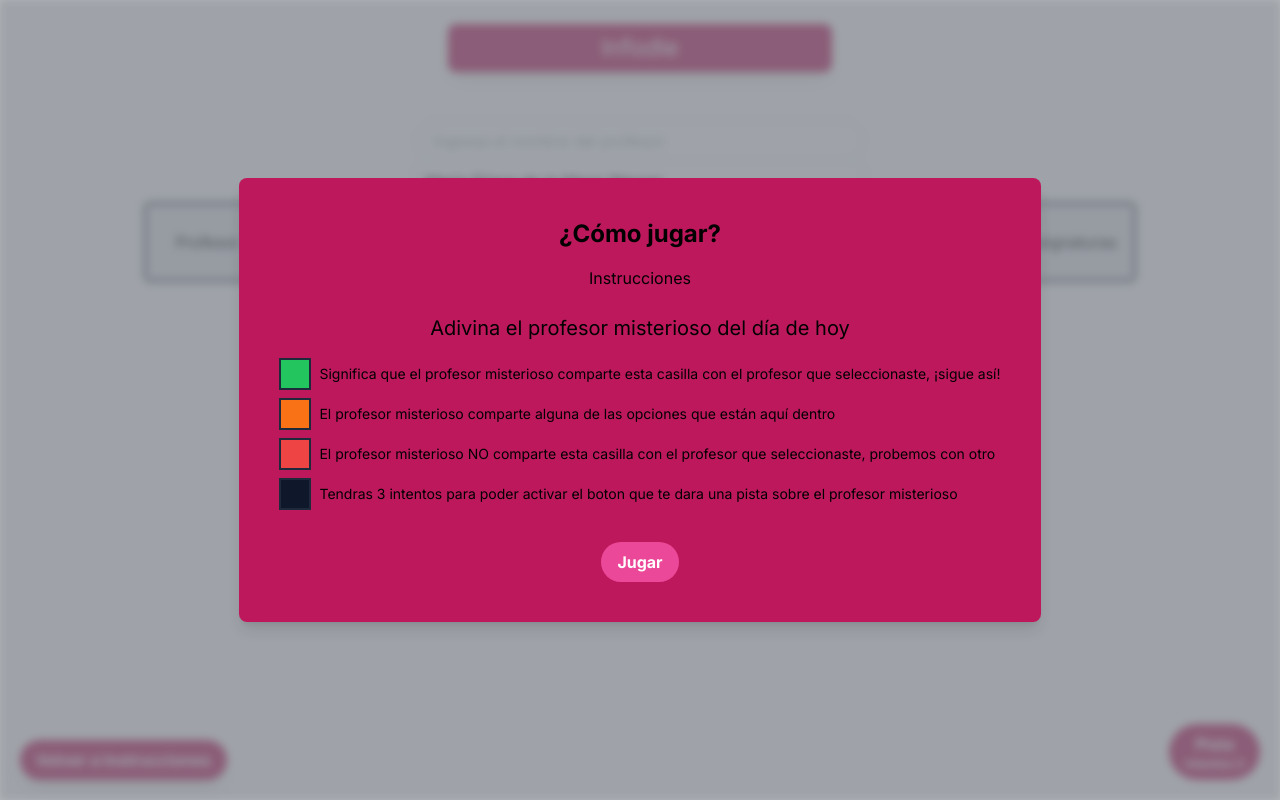
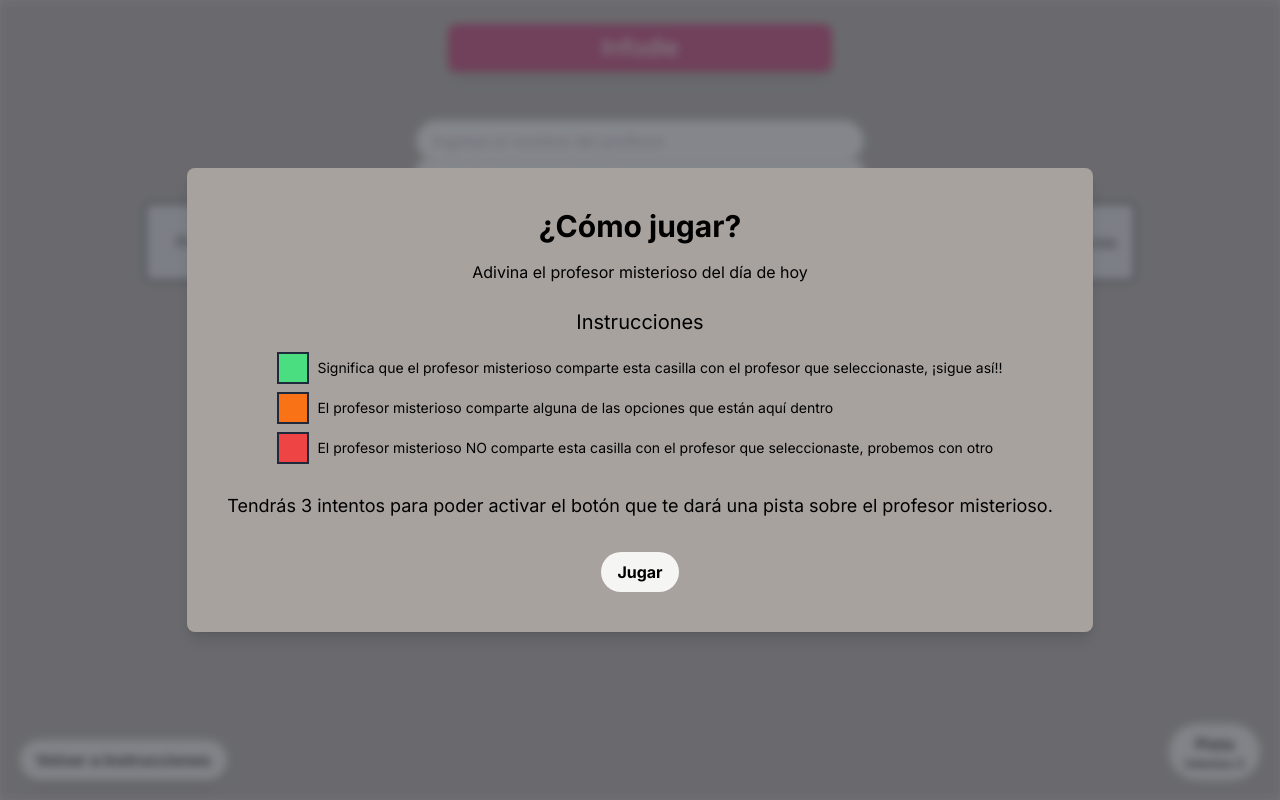
Before and after one commit to CristobalEsp01/Grupo1-INFO104, a Next.js app in the folder infodle/: page / in a window 1280 px wide. Built offline with nearby package versions, Linux system fonts and the light colour scheme; what tailwindcss-animated would draw is missing.

Commit message:
Algunos cambios esteticos

```diff
--- a/infodle/src/app/layout.js
+++ b/infodle/src/app/layout.js
@@ -11,7 +11,7 @@ export const metadata = {
 export default function RootLayout({ children }) {
   return (
     <html lang="es">
-      <body className={inter.className}>{children}</body>
+      <body className={`${inter.className} bg-stone-400` }>{children}</body>
     </html>
   );
 }
--- a/infodle/src/components/botonVolver.js
+++ b/infodle/src/components/botonVolver.js
@@ -2,7 +2,7 @@ import React from 'react';
 
 const BotonVolver = ({ handleClick, text }) => (
   <button
-    className="fixed bottom-5 left-5 bg-pink-700 hover:bg-pink-600 text-white font-bold py-2 px-4 rounded-full transition duration-300 shadow-lg z-10"
+    className="fixed bottom-5 left-5 bg-stone-100 hover:bg-stone-600 text-black font-bold py-2 px-4 rounded-full transition duration-300 shadow-lg z-10"
     onClick={handleClick}
   >
     {text}
--- a/infodle/src/components/cuadroPistas.js
+++ b/infodle/src/components/cuadroPistas.js
@@ -9,8 +9,8 @@ const CuadroPistas = ({intentos}) => {
     return (
     <div className = "w-full flex justify-end">
         <button onClick={openPista}
-                className={`fixed bottom-5 right-5 text-white transition duration-300 font-bold py-2 px-4 rounded-full z-10 ${
-                    intentos !== 0 ? 'bg-pink-700 ' : 'bg-pink-700 hover:bg-pink-600'
+                className={`fixed bottom-5 right-5 text-black transition duration-300 font-bold py-2 px-4 rounded-full z-10 ${
+                    intentos !== 0 ? 'bg-stone-100 ' : 'bg-stone-100 hover:bg-stone-600'
                 }`}
                 disabled={intentos !== 0}
             >
@@ -20,12 +20,12 @@ const CuadroPistas = ({intentos}) => {
         </button>
         {showPista && (
                 <div className="fixed inset-0 flex items-center justify-center  z-50">
-                    <div className="bg-pink-700 rounded-lg shadow-lg p-8 w-64 max-w-md fixed bottom-5 right-5">
+                    <div className="bg-stone-500 rounded-lg shadow-lg p-8 w-64 max-w-md fixed bottom-5 right-5">
                         <h2 className="text-center text-2xl font-bold mb-4">Pistas</h2>
                         <div className = "text-center">🍙🍱🍘🍜🍣⛩️🏯🎌</div>
                         <button
                             onClick={closePista}
-                            className="mt-4 bg-pink-500 hover:bg-pink-600 text-white font-bold py-2 px-4 rounded-full"
+                            className="mt-4 text-black bg-stone-100 hover:bg-stone-600  font-bold py-2 px-4 rounded-full"
                         >
                             Cerrar
                         </button>
--- a/infodle/src/components/modalInstrucciones.js
+++ b/infodle/src/components/modalInstrucciones.js
@@ -3,15 +3,15 @@ import React from 'react';
 const ModalInstrucciones = ({ showModal, handleCloseModal }) => (
   showModal ? (
     <div className="fixed inset-0 flex justify-center items-center bg-gray-900 bg-opacity-25 backdrop-blur-sm">
-      <div className="bg-pink-700 p-10 rounded-lg max-w-auto mx-auto text-center shadow-lg">
-        <h1 className="text-2xl font-bold mb-4">¿Cómo jugar?</h1>
-        <h2 className="text-l mb-6">Instrucciones</h2>
-        <h3 className="text-xl mb-4">Adivina el profesor misterioso del día de hoy</h3>
+      <div className="bg-stone-400 p-10 rounded-lg max-w-auto mx-auto text-center shadow-lg">
+        <h1 className="text-3xl font-bold  mb-4">¿Cómo jugar?</h1>
+        <h2 className="text-l mb-6">Adivina el profesor misterioso del día de hoy</h2>
+        <h3 className="text-xl mb-4">Instrucciones</h3>
         <div className="flex flex-col items-center mb-6 text-sm">
           <ul>
             <div className="flex items-center mb-2">
-              <div className="w-8 h-8 bg-green-500 mr-2 border-2 border-slate-800 border-solid"></div>
-              Significa que el profesor misterioso comparte esta casilla con el profesor que seleccionaste, ¡sigue así!
+              <div className="w-8 h-8 bg-green-400 mr-2 border-2 border-slate-800 border-solid"></div>
+              Significa que el profesor misterioso comparte esta casilla con el profesor que seleccionaste, ¡sigue así!!
             </div>
             <div className="flex items-center mb-2">
               <div className="w-8 h-8 bg-orange-500 mr-2 border-2 border-slate-800 border-solid"></div>
@@ -21,14 +21,13 @@ const ModalInstrucciones = ({ showModal, handleCloseModal }) => (
               <div className="w-8 h-8 bg-red-500 mr-2 border-2 border-slate-800 border-solid"></div>
               El profesor misterioso NO comparte esta casilla con el profesor que seleccionaste, probemos con otro
             </div>
-            <div className="flex items-center mb-2">
-              <div className="w-8 h-8 bg-slate-900 mr-2 border-2 border-slate-800 border-solid"></div>
-              Tendras 3 intentos para poder activar el boton que te dara una pista sobre el profesor misterioso
-            </div>
           </ul>
+          <div className="flex items-center mt-5 mb-2 text-center text-lg">
+            Tendrás 3 intentos para poder activar el botón que te dará una pista sobre el profesor misterioso.
+          </div>
         </div>
         <button
-          className="bg-pink-500 hover:bg-pink-600 text-white font-bold py-2 px-4 rounded-full transition duration-300"
+          className=" bg-stone-100 hover:bg-stone-600 text-black font-bold py-2 px-4 rounded-full transition duration-300"
           onClick={handleCloseModal}
         >
           Jugar
--- a/infodle/src/data/profesores.json
+++ b/infodle/src/data/profesores.json
@@ -274,5 +274,4 @@
     ],
     "foto": "https://ingenieria.uach.cl/wp-content/uploads/2023/06/Raul-cisternas.jpeg"
   }
-
 ]
```
